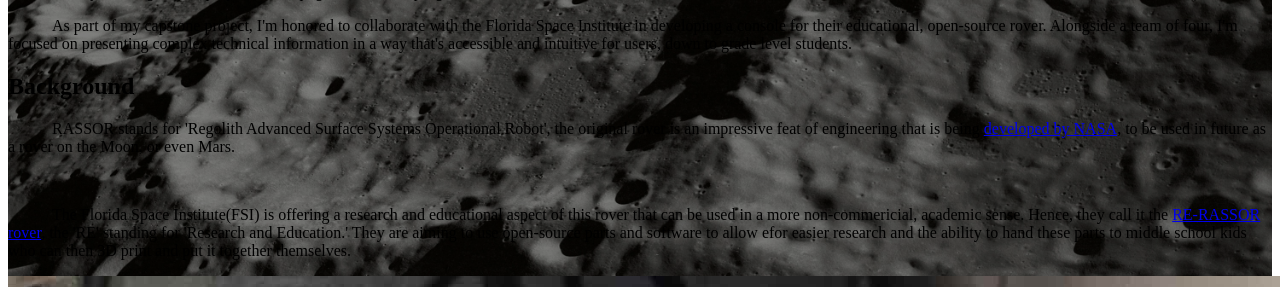
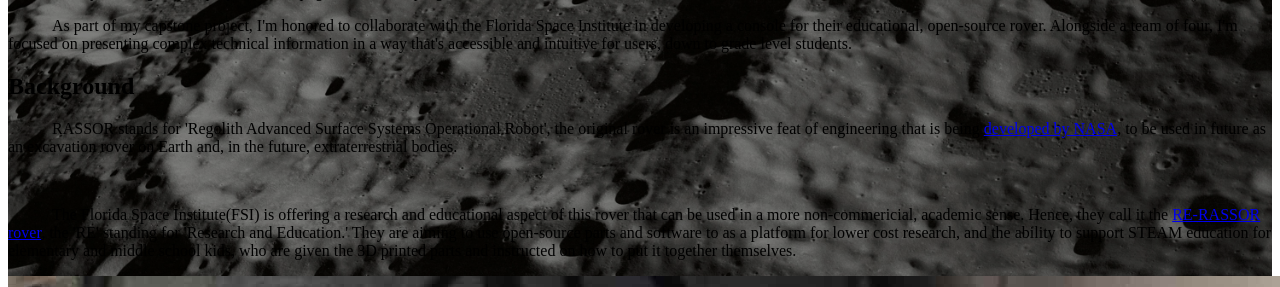
Before and after one commit to vesmor/vesmor.github.io, a Next.js app: page /Projects/ProjectPages/Teleop in a window 1280 px wide. Shown: the part 980-1267 px from the top of the page. Built offline with nearby package versions, Linux system fonts and the light colour scheme.

Commit message:
changed links to open in new tab

```diff
--- a/src/pages/Projects/ProjectPages/Teleop.tsx
+++ b/src/pages/Projects/ProjectPages/Teleop.tsx
@@ -18,13 +18,13 @@ export default function Teleop() {
                 <div className="mb-4">
                     <h2 className="text-2xl font-semibold mb-2">Background</h2>
                     <p className="">
-                        RASSOR stands for 'Regolith Advanced Surface Systems Operational Robot', the original rover is an impressive feat of engineering that is being <a href="https://technology.nasa.gov/patent/KSC-TOPS-7">developed by NASA</a>, to be used in future as a rover on the Moon, or even Mars.
+                        RASSOR stands for 'Regolith Advanced Surface Systems Operational Robot', the original rover is an impressive feat of engineering that is being <a target="_blank" rel="noopener noreferrer" href="https://technology.nasa.gov/patent/KSC-TOPS-7">developed by NASA</a>, to be used in future as an excavation rover on Earth and, in the future, extraterrestrial bodies.
                     </p>
 
                     <br/>
 
                     <p>
-                        The Florida Space Institute(FSI) is offering a research and educational aspect of this rover that can be used in a more non-commericial, academic sense. Hence, they call it the <a href="https://fsi.ucf.edu/student-design/robotics/re-rassor/">RE-RASSOR rover</a>, the 'RE' standing for 'Research and Education.' They are aiming to use open-source parts and software to allow efor easier research and the ability to hand these parts to middle school kids who can then 3D print and put it together themselves.
+                        The Florida Space Institute(FSI) is offering a research and educational aspect of this rover that can be used in a more non-commericial, academic sense. Hence, they call it the <a target="_blank" rel="noopener noreferrer" href="https://fsi.ucf.edu/student-design/robotics/re-rassor/">RE-RASSOR rover</a>, the 'RE' standing for 'Research and Education.' They are aiming to use open-source parts and software to as a platform for lower cost research, and the ability to support STEAM education for elementary and middle school kids, who are given the 3D printed parts and instructed on how to put it together themselves.
                     </p>
 
                     <div className='flex justify-center items-center space-x-4'>
```
